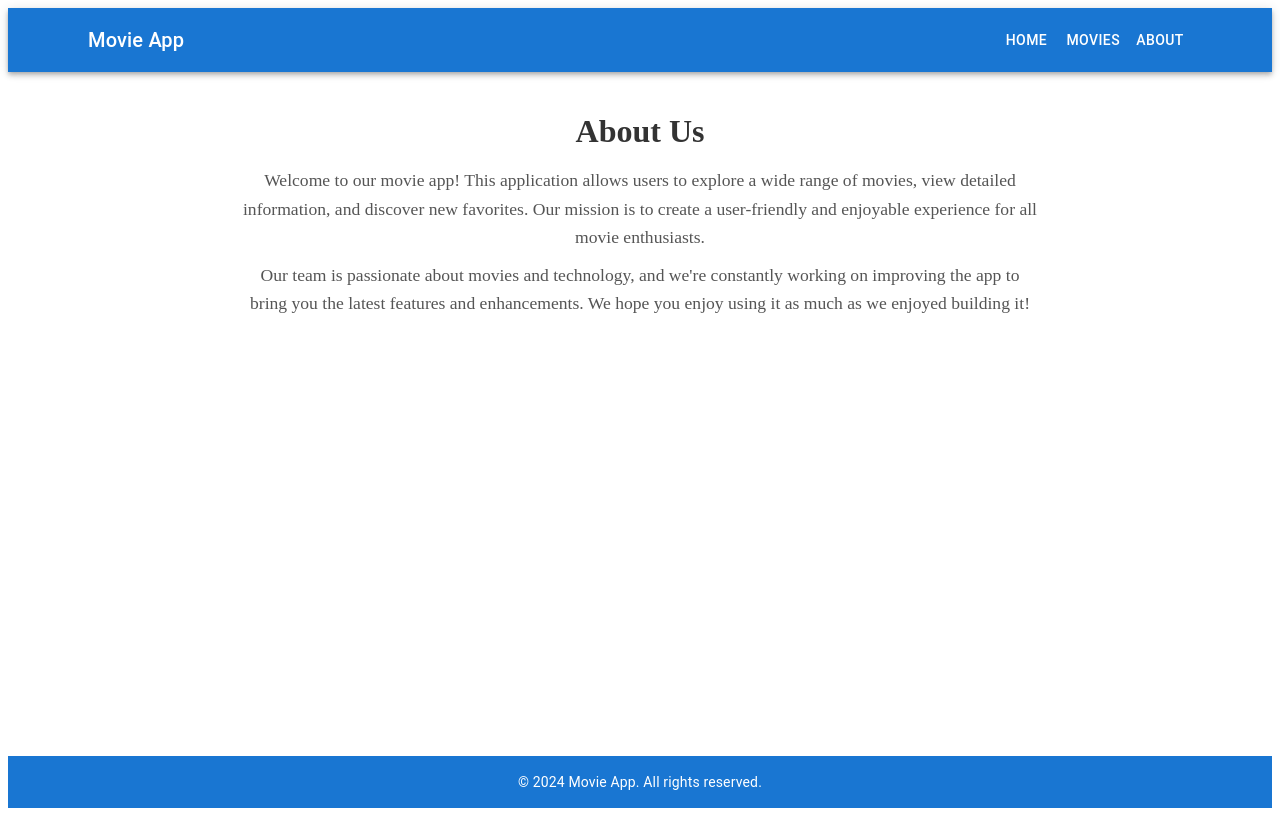
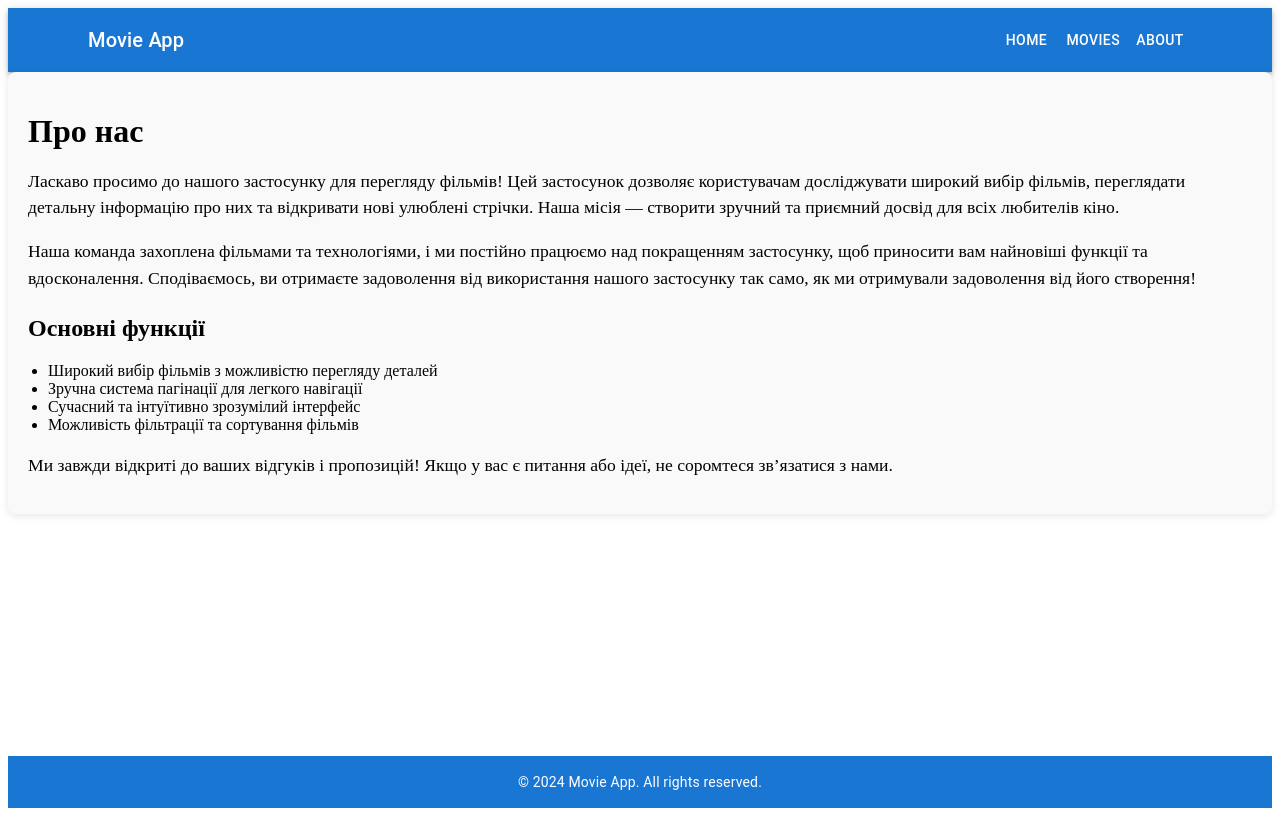
Before and after one commit to m00dmaker228/reactLabJotai, a React (Vite) app: page /about in a window 1280 px wide. Built offline with nearby package versions, Linux system fonts and the light colour scheme; no server answers.

Commit message:
update  about page

```diff
--- a/src/pages/about/About.jsx
+++ b/src/pages/about/About.jsx
@@ -4,16 +4,28 @@ import styles from "./About.module.css";
 export const About = () => {
     return (
         <div className={styles.aboutContainer}>
-            <h1 className={styles.aboutTitle}>About Us</h1>
+            <h1 className={styles.aboutTitle}>Про нас</h1>
             <p className={styles.aboutText}>
-                Welcome to our movie app! This application allows users to explore a wide range of movies,
-                view detailed information, and discover new favorites. Our mission is to create a
-                user-friendly and enjoyable experience for all movie enthusiasts.
+                Ласкаво просимо до нашого застосунку для перегляду фільмів! Цей застосунок дозволяє користувачам
+                досліджувати широкий вибір фільмів, переглядати детальну інформацію про них та відкривати нові
+                улюблені стрічки. Наша місія — створити зручний та приємний досвід для всіх любителів кіно.
             </p>
             <p className={styles.aboutText}>
-                Our team is passionate about movies and technology, and we're constantly working on improving
-                the app to bring you the latest features and enhancements. We hope you enjoy using it as
-                much as we enjoyed building it!
+                Наша команда захоплена фільмами та технологіями, і ми постійно працюємо над покращенням
+                застосунку, щоб приносити вам найновіші функції та вдосконалення. Сподіваємось, ви отримаєте
+                задоволення від використання нашого застосунку так само, як ми отримували задоволення від його
+                створення!
+            </p>
+            <h2 className={styles.featuresTitle}>Основні функції</h2>
+            <ul className={styles.featuresList}>
+                <li>Широкий вибір фільмів з можливістю перегляду деталей</li>
+                <li>Зручна система пагінації для легкого навігації</li>
+                <li>Сучасний та інтуїтивно зрозумілий інтерфейс</li>
+                <li>Можливість фільтрації та сортування фільмів</li>
+            </ul>
+            <p className={styles.aboutText}>
+                Ми завжди відкриті до ваших відгуків і пропозицій! Якщо у вас є питання або ідеї,
+                не соромтеся зв’язатися з нами.
             </p>
         </div>
     );
--- a/src/pages/about/About.module.css
+++ b/src/pages/about/About.module.css
@@ -1,19 +1,27 @@
 .aboutContainer {
     padding: 20px;
-    max-width: 800px;
-    margin: 0 auto;
-    text-align: center;
+    background-color: #f9f9f9;
+    border-radius: 8px;
+    box-shadow: 0 2px 8px rgba(0, 0, 0, 0.1);
 }
 
 .aboutTitle {
-    font-size: 2em;
-    margin-bottom: 16px;
-    color: #333;
+    font-size: 2rem;
+    margin-bottom: 1rem;
 }
 
 .aboutText {
-    font-size: 1.1em;
-    color: #555;
-    line-height: 1.6;
-    margin: 10px 0;
+    font-size: 1.1rem;
+    line-height: 1.5;
+    margin-bottom: 1rem;
 }
+
+.featuresTitle {
+    font-size: 1.5rem;
+    margin-top: 1.5rem;
+}
+
+.featuresList {
+    list-style-type: disc;
+    padding-left: 20px;
+}
```
